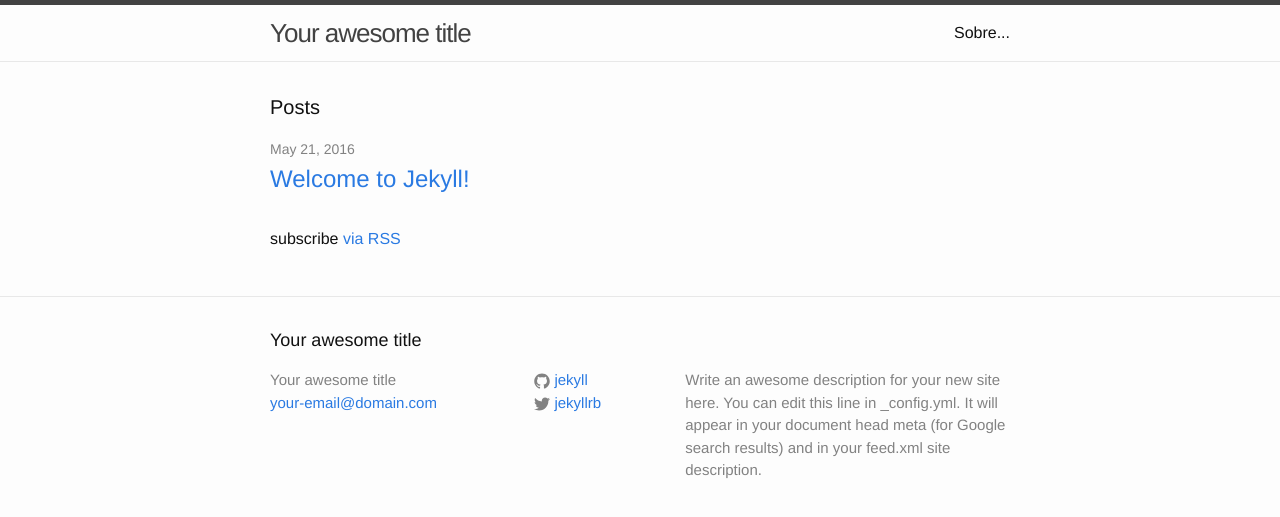
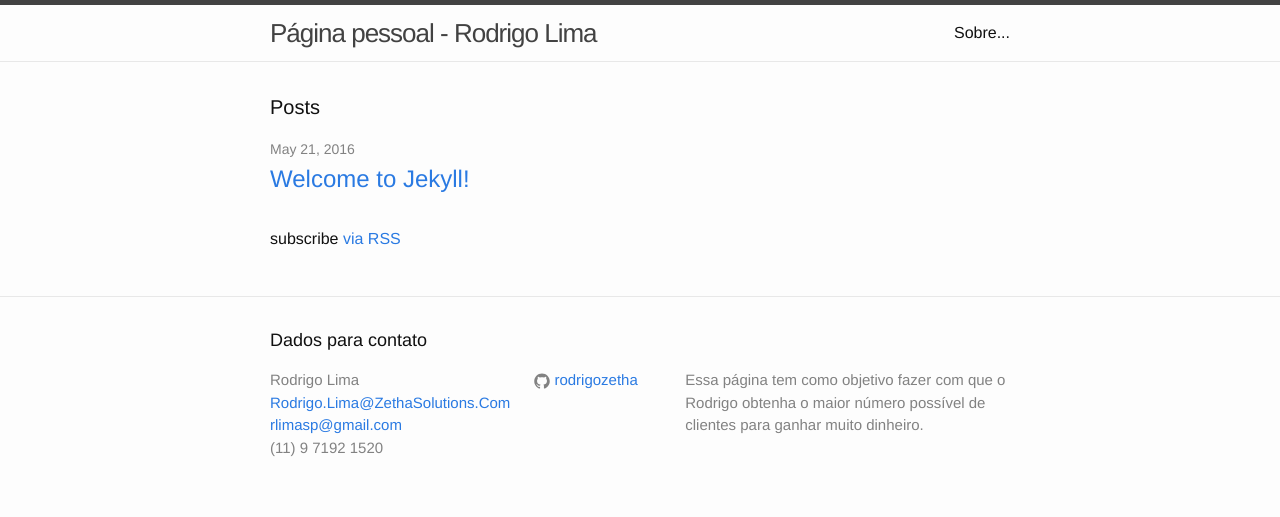
Before and after one commit to RodrigoZetha/rodrigozetha, a Jekyll site: the page built from index.html, in a window 1280 px wide. Shown: the top 517 px of the page. Built offline with Jekyll 4.4.1, drawn with Linux system fonts in a browser that asks for light colours.

Commit message:
mais alterações

```diff
--- a/_config.yml
+++ b/_config.yml
@@ -6,16 +6,17 @@
 # 'jekyll serve'. If you change this file, please restart the server process.
 
 # Site settings
-title: Your awesome title
-email: your-email@domain.com
-description: > # this means to ignore newlines until "baseurl:"
-  Write an awesome description for your new site here. You can edit this
-  line in _config.yml. It will appear in your document head meta (for
-  Google search results) and in your feed.xml site description.
+title: Página pessoal - Rodrigo Lima
+email: Rodrigo.Lima@ZethaSolutions.Com
+footertitle: Dados para contato
+footersubtitle: Rodrigo Lima
+email2: rlimasp@gmail.com
+celular: (11) 9 7192 1520
+description: Essa página tem como objetivo fazer com que o Rodrigo obtenha o maior número possível de clientes para ganhar muito dinheiro.
 baseurl: "" # the subpath of your site, e.g. /blog
-url: "http://yourdomain.com" # the base hostname & protocol for your site
-twitter_username: jekyllrb
-github_username:  jekyll
+url: "http://rodrigozetha.github.io/" # the base hostname & protocol for your site
+twitter_username: rodrigozetha
+github_username:  rodrigozetha
 
 # Build settings
 markdown: kramdown
--- a/_includes/footer.html
+++ b/_includes/footer.html
@@ -2,13 +2,15 @@
 
   <div class="wrapper">
 
-    <h2 class="footer-heading">{{ site.title }}</h2>
+    <h3 class="footer-heading">{{ site.footertitle }}</h3>
 
     <div class="footer-col-wrapper">
       <div class="footer-col footer-col-1">
         <ul class="contact-list">
-          <li>{{ site.title }}</li>
+          <li>{{ site.footersubtitle }}</li>
           <li><a href="mailto:{{ site.email }}">{{ site.email }}</a></li>
+          <li><a href="mailto:{{ site.email2 }}">{{ site.email2 }}</a></li>
+          <li>{{ site.celular }}</li>
         </ul>
       </div>
 
@@ -17,12 +19,6 @@
           {% if site.github_username %}
           <li>
             {% include icon-github.html username=site.github_username %}
-          </li>
-          {% endif %}
-
-          {% if site.twitter_username %}
-          <li>
-            {% include icon-twitter.html username=site.twitter_username %}
           </li>
           {% endif %}
         </ul>
```
